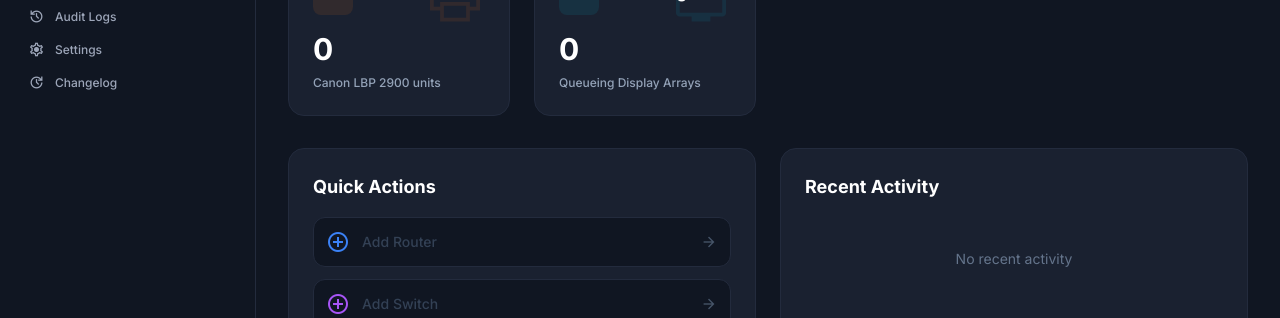
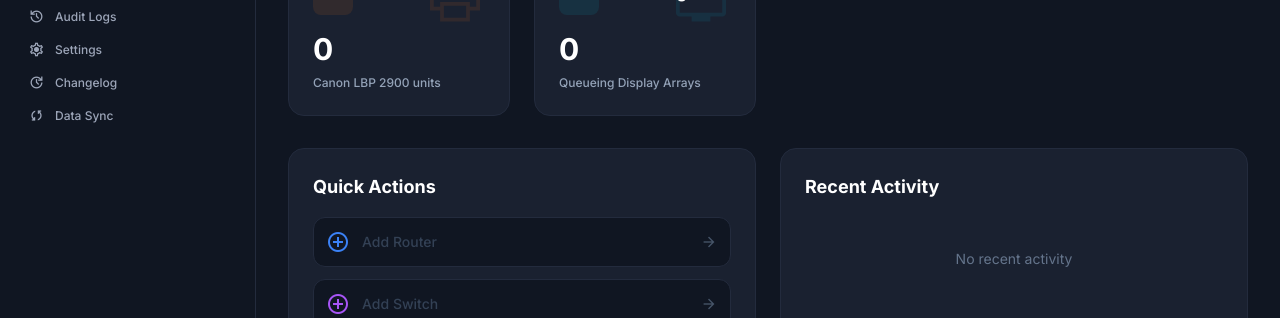
Before and after one commit to brocabo18/HSNM, a PHP site: page /HSNM/index.php in a window 1280 px wide. Shown: the part 570-888 px from the top of the page. Run offline with PHP 8.4, Linux system fonts and the light colour scheme; a user stored in the database is signed in; data comes from the database, SQL or seed files in the repository; data that the repository does not hold is empty; some libraries are stand-ins or nearby versions.

Commit message:
fix: restore Data Sync button to sidebar and fix HTML tags

```diff
--- a/includes/sidebar.php
+++ b/includes/sidebar.php
@@ -28,6 +28,8 @@ elseif (strpos($current_path, '/modules/printers') !== false)
     $active_page = 'printers';
 elseif (strpos($current_path, '/modules/changelog') !== false)
     $active_page = 'changelog';
+elseif (strpos($current_path, '/sync_neon.php') !== false)
+    $active_page = 'data_sync';
 elseif (strpos($current_path, '/modules/reports') !== false)
     $active_page = 'reports';
 elseif (strpos($current_path, '/modules/settings') !== false)
@@ -191,8 +193,15 @@ elseif (strpos($current_path, '/modules/settings') !== false)
                 <?= BASE_URL ?>/modules/changelog/">
                 <span class="material-symbols-outlined text-[17px]">update</span>
                 <span class="text-xs font-medium">Changelog</span> </a>
+        <?php endif; ?>
+
+        <?php if (isset($_SESSION['role']) && $_SESSION['role'] === 'admin'): ?>
+            <a class="flex items-center gap-2.5 px-3 py-1.5 text-slate-600 dark:text-[#9da6b9] hover:text-slate-900 dark:hover:text-white hover:bg-slate-100 dark:hover:bg-[#1a2130] transition-colors rounded-lg <?= $active_page === 'data_sync' ? 'bg-primary/10 text-primary font-bold' : '' ?>" href="<?= BASE_URL ?>/sync_neon.php">
+                <span class="material-symbols-outlined text-[17px]">sync</span>
+                <span class="text-xs font-medium">Data Sync</span>
+            </a>
+        <?php endif; ?>
         </nav>
-    <?php endif; ?>
 
     <div class="mt-auto p-4 border-t border-slate-200 dark:border-[#232b3d] space-y-3">
         <!-- Theme Toggle Button -->
```
